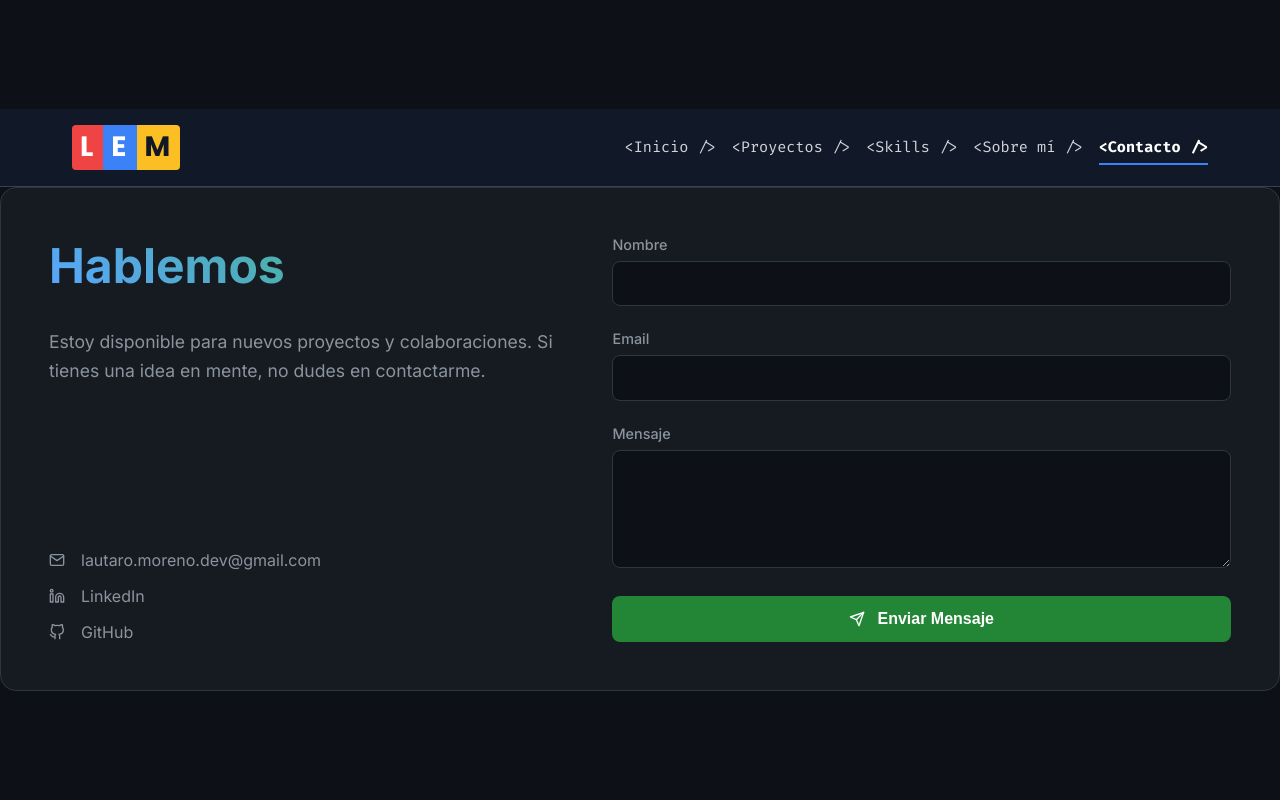
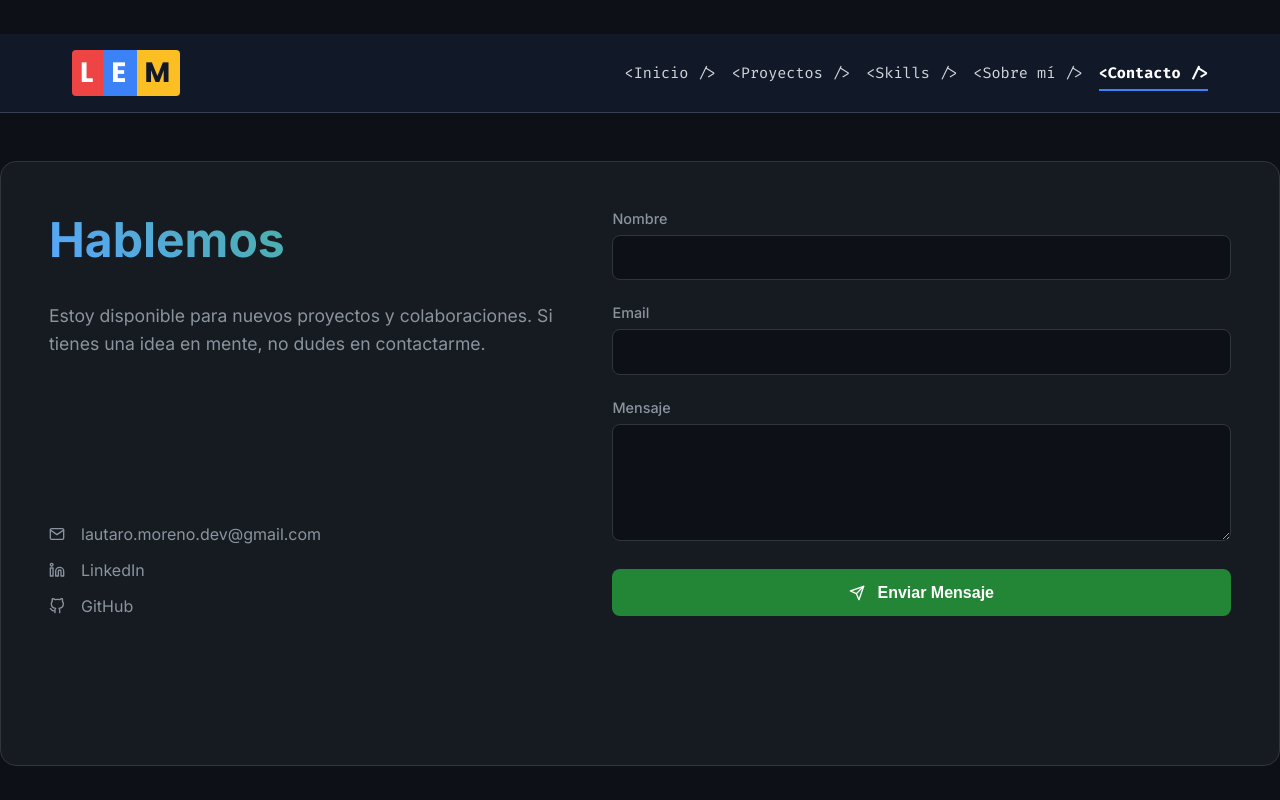
Before and after one commit to LautaroMoreno2002/portfolio-v2, a React (Vite) app: page /contacto in a window 1280 px wide. Built offline with nearby package versions, Linux system fonts and the light colour scheme.

Commit message:
Algo de estilos en el contact

```diff
--- a/src/pages/ContactMe.css
+++ b/src/pages/ContactMe.css
@@ -30,6 +30,8 @@ body {
   border-radius: 16px;
   padding: 3rem;
   border: 1px solid #30363d;
+  margin-top: 3em;
+  height: calc(100vh - 195px);
 }
 
 .contact-container {
@@ -179,6 +181,9 @@ body {
 }
 
 @media (max-width: 992px) {
+  .contact-section {
+    height: fit-content;
+  }
   .contact-container {
     grid-template-columns: 1fr;
   }
```
